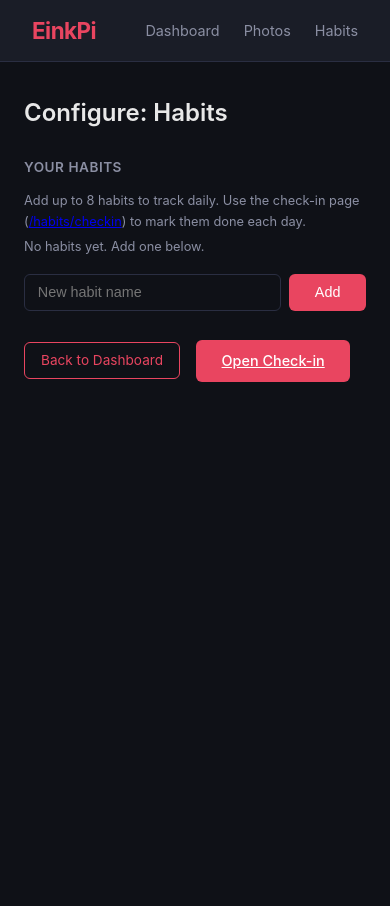
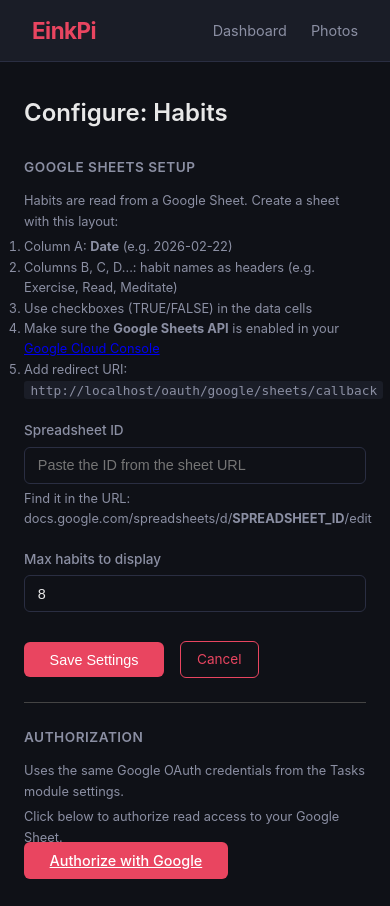
Before and after one commit to neoblast-cz/eink-custom-build, a Flask app: page /module/habits in a window 390 px wide. Before the commit the page ends 382 px from the top, so only its background shows below. Run offline with Flask 3, Linux system fonts and the light colour scheme; data that the repository does not hold is empty; some libraries are stand-ins or nearby versions.

Commit message:
Switch habits module to Google Sheets backend and improve layout
Replace local JSON storage with Google Sheets API for habit tracking.
Users check off habits from the Google Sheets app on their phone instead
of needing a Cloudflare Tunnel. Layout now uses full width with overall
percentages in big font on the right panel.

Co-Authored-By: Claude Opus 4.6 <noreply@anthropic.com>

```diff
--- a/config.example.json
+++ b/config.example.json
@@ -18,6 +18,6 @@
     },
     "tasks": {},
     "dashboard": {},
-    "habits": {}
+    "habits": {"spreadsheet_id": ""}
   }
 }
--- a/web/routes.py
+++ b/web/routes.py
@@ -108,6 +108,9 @@ def create_app(config, module_registry, scheduler):
         if name == "tasks":
             token_path = Path(__file__).parent.parent / "google_token.json"
             extra["authorized"] = token_path.exists()
+        elif name == "habits":
+            sheets_token_path = Path(__file__).parent.parent / "google_sheets_token.json"
+            extra["sheets_authorized"] = sheets_token_path.exists()
 
         return render_template(
             module.get_template_name(),
@@ -199,67 +202,6 @@ def create_app(config, module_registry, scheduler):
         if path.exists():
             path.unlink()
         return redirect(url_for("photos_list"))
-
-    # ---- Habits routes ----
-
-    @app.route("/habits/checkin")
-    def habits_checkin():
-        return render_template("habits_checkin.html")
-
-    @app.route("/habits/data")
-    def habits_data():
-        from modules.habits.habits import HabitsModule
-        data = HabitsModule._load_data()
-        return jsonify(data)
-
-    @app.route("/habits/check", methods=["POST"])
-    def habits_check():
-        from modules.habits.habits import HabitsModule
-        data = HabitsModule._load_data()
-        body = request.get_json()
-        habit = body.get("habit", "")
-        date_str = body.get("date", "")
-        done = body.get("done", False)
-
-        if not habit or not date_str:
-            return jsonify({"error": "Missing habit or date"}), 400
-
-        if date_str not in data.setdefault("log", {}):
-            data["log"][date_str] = {}
-        data["log"][date_str][habit] = done
-
-        HabitsModule.save_data(data)
-        return jsonify({"status": "ok"})
-
-    @app.route("/habits/add", methods=["POST"])
-    def habits_add():
-        from modules.habits.habits import HabitsModule
-        from datetime import date
-        data = HabitsModule._load_data()
-        body = request.get_json()
-        name = body.get("name", "").strip()
-
-        if not name:
-            return jsonify({"error": "Empty name"}), 400
-
-        habits = data.setdefault("habits", [])
-        if any(h["name"] == name for h in habits):
-            return jsonify({"error": "Already exists"}), 400
-
-        habits.append({"name": name, "created": date.today().isoformat()})
-        HabitsModule.save_data(data)
-        return jsonify({"status": "ok"})
-
-    @app.route("/habits/remove", methods=["POST"])
-    def habits_remove():
-        from modules.habits.habits import HabitsModule
-        data = HabitsModule._load_data()
-        body = request.get_json()
-        name = body.get("name", "")
-
-        data["habits"] = [h for h in data.get("habits", []) if h["name"] != name]
-        HabitsModule.save_data(data)
-        return jsonify({"status": "ok"})
 
     # ---- Google OAuth routes for Tasks module ----
 
@@ -367,4 +309,81 @@ def create_app(config, module_registry, scheduler):
             logger.error(f"Failed to fetch task lists: {e}")
             return jsonify({"error": str(e)}), 500
 
+    # ---- Google OAuth routes for Sheets (Habits module) ----
+
+    @app.route("/oauth/google/sheets/start")
+    def oauth_sheets_start():
+        """Start Google OAuth flow for Sheets API (read-only)."""
+        try:
+            from google_auth_oauthlib.flow import Flow
+        except ImportError:
+            return "google-auth-oauthlib not installed. Run: pip install google-auth-oauthlib", 500
+
+        # Reuse client_id/secret from Tasks module settings
+        settings = config.module_settings("tasks") or {}
+        client_id = settings.get("client_id", "")
+        client_secret = settings.get("client_secret", "")
+
+        if not client_id or not client_secret:
+            return "Set up Google OAuth credentials in the Tasks module settings first.", 400
+
+        client_config = {
+            "web": {
+                "client_id": client_id,
+                "client_secret": client_secret,
+                "auth_uri": "https://accounts.google.com/o/oauth2/auth",
+                "token_uri": "https://oauth2.googleapis.com/token",
+                "redirect_uris": [f"http://{request.host}/oauth/google/sheets/callback"],
+            }
+        }
+
+        flow = Flow.from_client_config(
+            client_config,
+            scopes=["https://www.googleapis.com/auth/spreadsheets.readonly"],
+            redirect_uri=f"http://{request.host}/oauth/google/sheets/callback",
+        )
+
+        auth_url, _ = flow.authorization_url(
+            access_type="offline",
+            prompt="consent",
+        )
+        return redirect(auth_url)
+
+    @app.route("/oauth/google/sheets/callback")
+    def oauth_sheets_callback():
+        """Handle Google OAuth callback for Sheets, save token."""
+        try:
+            from google_auth_oauthlib.flow import Flow
+        except ImportError:
+            return "google-auth-oauthlib not installed", 500
+
+        settings = config.module_settings("tasks") or {}
+        client_id = settings.get("client_id", "")
+        client_secret = settings.get("client_secret", "")
+
+        client_config = {
+            "web": {
+                "client_id": client_id,
+                "client_secret": client_secret,
+                "auth_uri": "https://accounts.google.com/o/oauth2/auth",
+                "token_uri": "https://oauth2.googleapis.com/token",
+                "redirect_uris": [f"http://{request.host}/oauth/google/sheets/callback"],
+            }
+        }
+
+        flow = Flow.from_client_config(
+            client_config,
+            scopes=["https://www.googleapis.com/auth/spreadsheets.readonly"],
+            redirect_uri=f"http://{request.host}/oauth/google/sheets/callback",
+        )
+
+        flow.fetch_token(authorization_response=request.url)
+
+        creds = flow.credentials
+        token_path = Path(__file__).parent.parent / "google_sheets_token.json"
+        token_path.write_text(creds.to_json())
+        logger.info("Google Sheets authorized successfully")
+
+        return redirect(url_for("module_config", name="habits"))
+
     return app
--- a/web/templates/base.html
+++ b/web/templates/base.html
@@ -12,7 +12,6 @@
     <div class="nav-links">
       <a href="/">Dashboard</a>
       <a href="/photos">Photos</a>
-      <a href="/habits/checkin">Habits</a>
     </div>
   </nav>
   <main>
--- a/web/templates/modules/habits.html
+++ b/web/templates/modules/habits.html
@@ -4,71 +4,50 @@
 <h2>Configure: Habits</h2>
 
 <div class="settings-form">
-  <h3>Your Habits</h3>
-  <p class="hint">Add up to 8 habits to track daily. Use the check-in page (<a href="/habits/checkin">/habits/checkin</a>) to mark them done each day.</p>
+  <h3>Google Sheets Setup</h3>
+  <p class="hint">
+    Habits are read from a Google Sheet. Create a sheet with this layout:
+  </p>
+  <ol class="hint">
+    <li>Column A: <strong>Date</strong> (e.g. 2026-02-22)</li>
+    <li>Columns B, C, D...: habit names as headers (e.g. Exercise, Read, Meditate)</li>
+    <li>Use checkboxes (TRUE/FALSE) in the data cells</li>
+    <li>Make sure the <strong>Google Sheets API</strong> is enabled in your <a href="https://console.cloud.google.com/apis/library/sheets.googleapis.com" target="_blank">Google Cloud Console</a></li>
+    <li>Add redirect URI: <code>http://{{ request.host }}/oauth/google/sheets/callback</code></li>
+  </ol>
 
-  <div id="habitsList">
-    <!-- Populated by JS -->
-  </div>
+  <form method="POST">
+    <label for="spreadsheet_id">Spreadsheet ID</label>
+    <input type="text" id="spreadsheet_id" name="spreadsheet_id"
+           value="{{ settings.spreadsheet_id | default('') }}"
+           placeholder="Paste the ID from the sheet URL">
+    <p class="hint">Find it in the URL: docs.google.com/spreadsheets/d/<strong>SPREADSHEET_ID</strong>/edit</p>
 
-  <div style="display: flex; gap: 0.5rem; margin-top: 1rem;">
-    <input type="text" id="newHabitName" placeholder="New habit name" style="flex: 1;">
-    <button class="btn-primary" onclick="addHabit()">Add</button>
-  </div>
+    <label for="max_display">Max habits to display</label>
+    <input type="number" id="max_display" name="max_display"
+           value="{{ settings.max_display | default(8) }}" min="1" max="12">
 
-  <div class="form-actions">
-    <a href="/" class="btn-secondary">Back to Dashboard</a>
-    <a href="/habits/checkin" class="btn-primary">Open Check-in</a>
-  </div>
+    <div class="form-actions">
+      <button type="submit" class="btn-primary">Save Settings</button>
+      <a href="/" class="btn-secondary">Cancel</a>
+    </div>
+  </form>
+
+  <hr style="border-color: #444; margin: 1.5rem 0;">
+
+  <h3>Authorization</h3>
+  <p class="hint">Uses the same Google OAuth credentials from the Tasks module settings.</p>
+  {% if sheets_authorized %}
+    <p style="color: #6f6;">Authorized with Google Sheets</p>
+    <a href="/oauth/google/sheets/start" class="btn-secondary">Re-authorize</a>
+  {% else %}
+    <p class="hint">Click below to authorize read access to your Google Sheet.</p>
+    <a href="/oauth/google/sheets/start" class="btn-primary">Authorize with Google</a>
+  {% endif %}
+
+  {% if settings.spreadsheet_id %}
+  <hr style="border-color: #444; margin: 1.5rem 0;">
+  <a href="https://docs.google.com/spreadsheets/d/{{ settings.spreadsheet_id }}/edit" target="_blank" class="btn-secondary">Open Google Sheet</a>
+  {% endif %}
 </div>
-
-<script>
-function loadHabits() {
-  fetch('/habits/data')
-    .then(r => r.json())
-    .then(data => {
-      const list = document.getElementById('habitsList');
-      list.innerHTML = '';
-      (data.habits || []).forEach(h => {
-        const div = document.createElement('div');
-        div.className = 'rotation-entry';
-        div.innerHTML = `
-          <span style="flex:1; font-size: 0.95rem;">${h.name}</span>
-          <span class="hint" style="margin:0;">since ${h.created || '?'}</span>
-          <button class="btn-danger" onclick="removeHabit('${h.name.replace(/'/g, "\\'")}')">Remove</button>
-        `;
-        list.appendChild(div);
-      });
-      if (!data.habits || data.habits.length === 0) {
-        list.innerHTML = '<p class="hint">No habits yet. Add one below.</p>';
-      }
-    });
-}
-
-function addHabit() {
-  const input = document.getElementById('newHabitName');
-  const name = input.value.trim();
-  if (!name) return;
-  fetch('/habits/add', {
-    method: 'POST',
-    headers: {'Content-Type': 'application/json'},
-    body: JSON.stringify({name: name})
-  }).then(() => { input.value = ''; loadHabits(); });
-}
-
-function removeHabit(name) {
-  if (!confirm('Remove "' + name + '"? Log data will be kept.')) return;
-  fetch('/habits/remove', {
-    method: 'POST',
-    headers: {'Content-Type': 'application/json'},
-    body: JSON.stringify({name: name})
-  }).then(() => loadHabits());
-}
-
-document.getElementById('newHabitName').addEventListener('keydown', e => {
-  if (e.key === 'Enter') addHabit();
-});
-
-loadHabits();
-</script>
 {% endblock %}
```
Also changed, not shown: modules/habits/habits.py (+122 -52 lines), web/templates/habits_checkin.html (deleted, +0 -217 lines), 1 other file.
